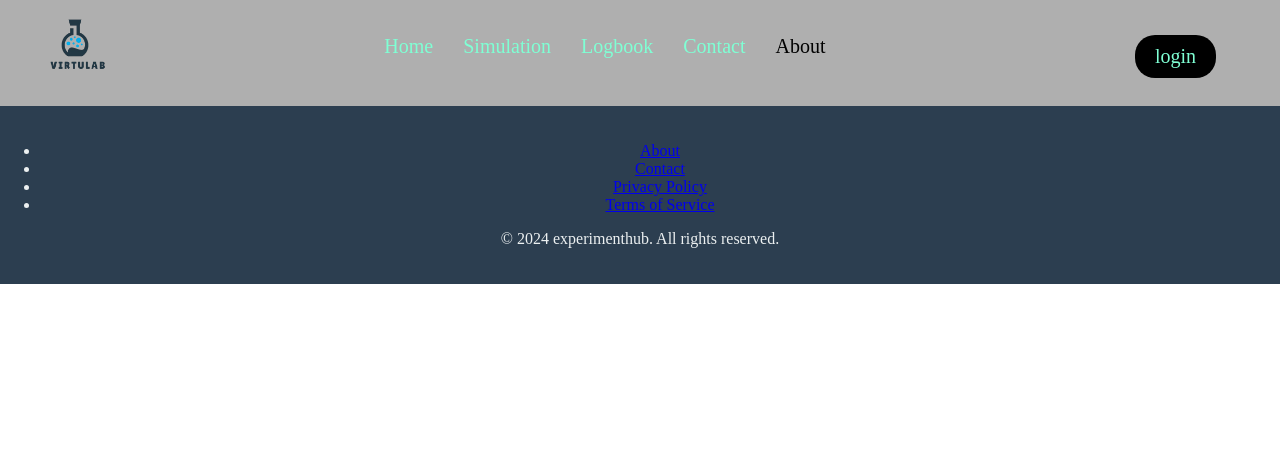
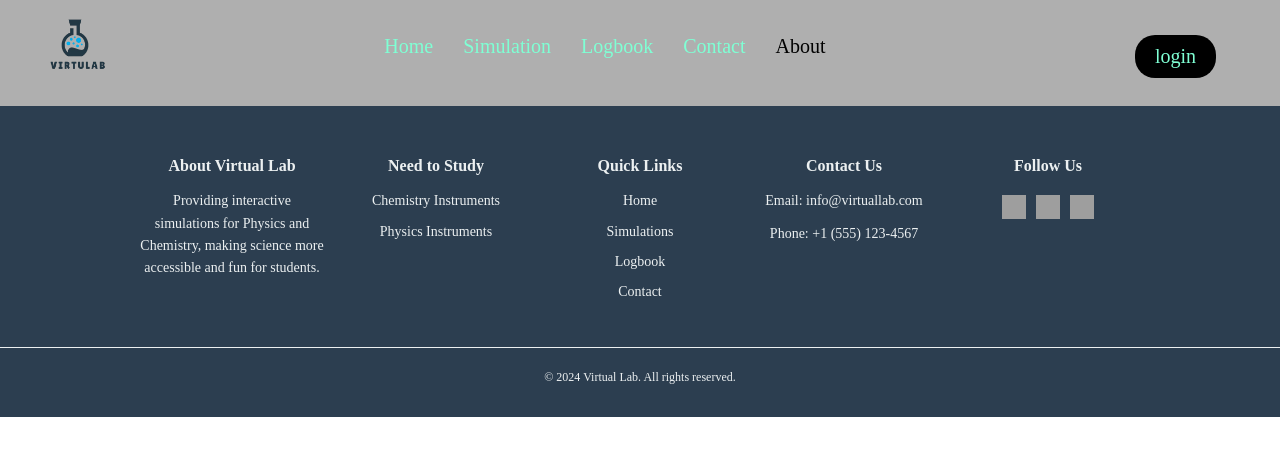
Before and after one commit to AtomKey-Lab/ExperimentHub, a React (Create React App) app: page /About in a window 1280 px wide. Shown: the top 456 px of the page. Built offline with nearby package versions, Linux system fonts and the light colour scheme; grey boxes are pictures that could not be loaded.

Commit message:
footer enhance

```diff
--- a/src/components/footer/footer.jsx
+++ b/src/components/footer/footer.jsx
@@ -1,22 +1,54 @@
-import React from "react";
-import footerConfig from "../../config/footer";
-import "./footer.css";
+import React from 'react';
+import './footer.css';
 
-const Footer = () => (
-  <footer className="footer">
-    <div className="container">
-      <ul className="footer-links">
-        {footerConfig.links.map((link, index) => (
-          <li key={index} className="footer-link-item">
-            <a href={link.href} className="footer-link">
-              {link.label}
-            </a>
-          </li>
-        ))}
-      </ul>
-      <p className="footer-text">{footerConfig.text}</p>
-    </div>
-  </footer>
-);
+function Footer() {
+    return (
+        <footer className="footer">
+            <div className="footer-content">
+                <div className="footer-section">
+                    <h4>About Virtual Lab</h4>
+                    <p>Providing interactive simulations for Physics and Chemistry, making science more accessible and fun for students.</p>
+                </div>
+
+                <div className="footer-section">
+                    <h4>Need to Study</h4>
+                    <ul>
+                        <li>Chemistry Instruments</li>
+                        <li>Physics Instruments</li>
+                    </ul>
+                </div>
+
+                <div className="footer-section">
+                    <h4>Quick Links</h4>
+                    <ul>
+                        <li><a href="/">Home</a></li>
+                        <li><a href="/simulations">Simulations</a></li>
+                        <li><a href="/logbook">Logbook</a></li>
+                        <li><a href="/contact">Contact</a></li>
+                    </ul>
+                </div>
+
+                <div className="footer-section">
+                    <h4>Contact Us</h4>
+                    <p>Email: info@virtuallab.com</p>
+                    <p>Phone: +1 (555) 123-4567</p>
+                </div>
+
+                <div className="footer-section">
+                    <h4>Follow Us</h4>
+                    <div className="social-icons">
+                        <a href="#"><img src="facebook-icon.png" alt="Facebook" /></a>
+                        <a href="#"><img src="twitter-icon.png" alt="Twitter" /></a>
+                        <a href="#"><img src="linkedin-icon.png" alt="LinkedIn" /></a>
+                    </div>
+                </div>
+            </div>
+
+            <div className="footer-bottom">
+                <p>&copy; 2024 Virtual Lab. All rights reserved.</p>
+            </div>
+        </footer>
+    );
+}
 
 export default Footer;
```
